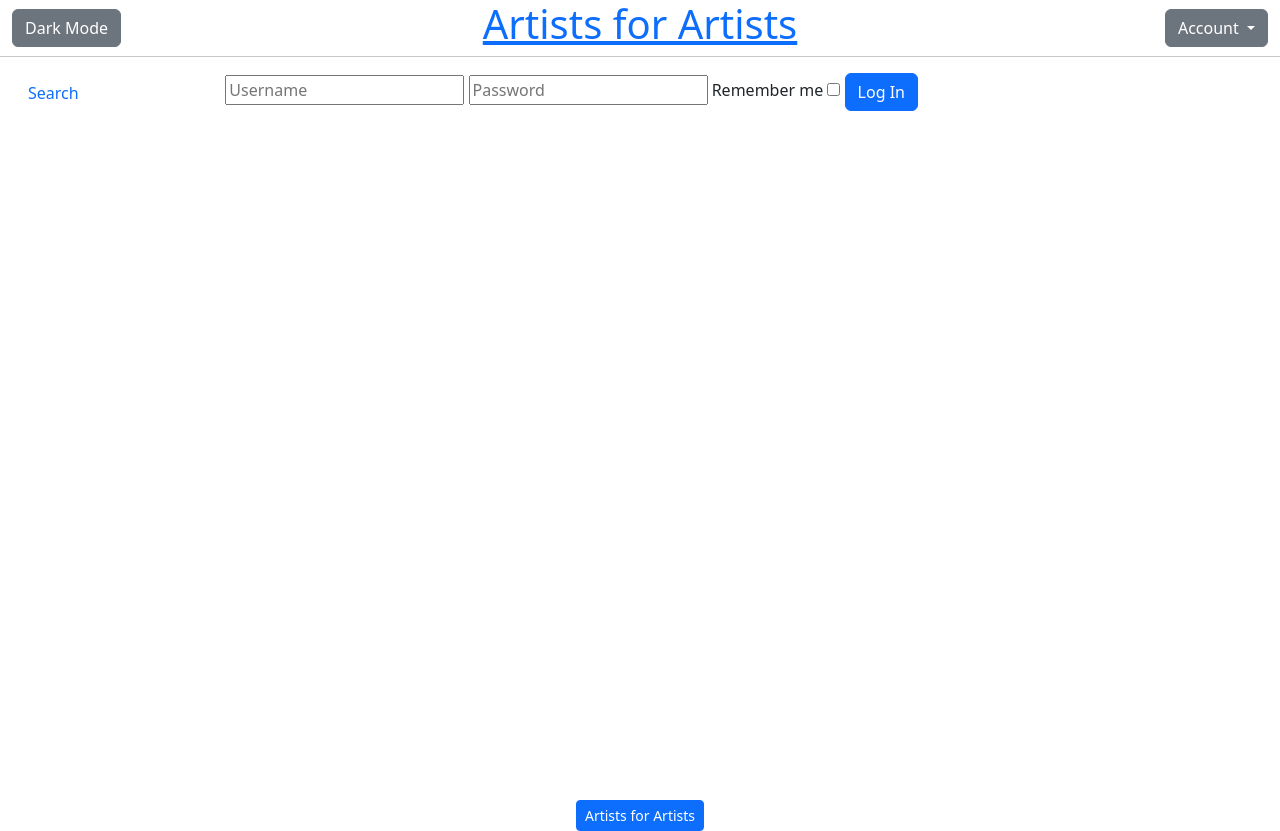
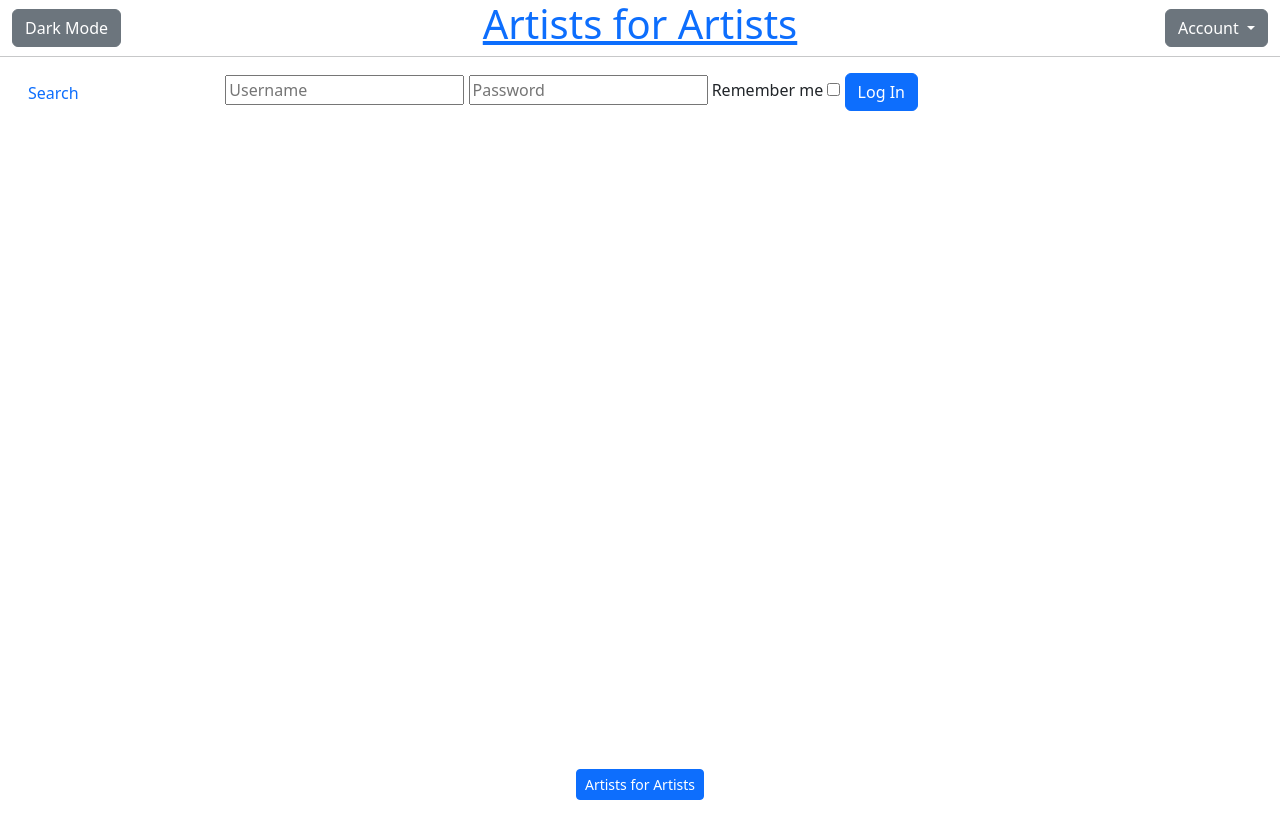
Before and after one commit to RiotMachine/ArtistsForArtists, a Flask app: a page that uses ArtistsForArtists/templates/template.html in a window 1280 px wide. After the commit the page ends 800 px from the top, so only its background shows below. Run offline with Flask 3, Linux system fonts and the light colour scheme; parts of the project's set-up code (start-up, migrations or seed data) failed here and were passed over; some libraries are stand-ins or nearby versions.

Commit message:
moved min-vh-100 to body element so footer is visible if page content is short.

```diff
--- a/ArtistsForArtists/templates/template.html
+++ b/ArtistsForArtists/templates/template.html
@@ -17,10 +17,10 @@
         <script src="{{ url_for('static', filename='js/global.js') }}" async></script>
         {% block head %}{% endblock %}
     </head>
-    <body>
+    <body class="d-flex flex-column min-vh-100">
         <!--This solution was helpful for pushing the footer below the viewport-->
         <!--https://stackoverflow.com/questions/75360163/vertical-align-a-footer-to-the-bottom-of-the-page-bootstrap-5#75362918-->
-        <div class="container-fluid d-flex flex-column min-vh-100">
+        <div class="container-fluid d-flex flex-column flex-grow-1">
             <header>
                 <div class="row align-items-center">
                     <div class="col">
```
